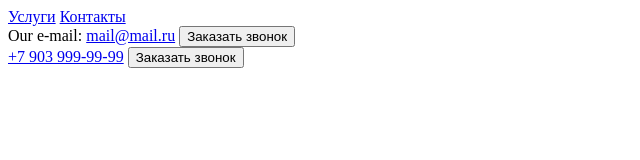
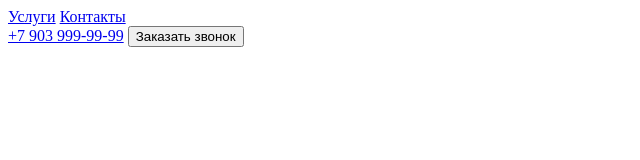
Before and after one commit to RomanReignsForever/app, a plain HTML site: page index.html in a window 1280 px wide. Shown: the whole page, without its empty margins (0-640 px from the left). Drawn offline with Linux system fonts and the light colour scheme.

Commit message:
'removed'

```diff
--- a/index.html
+++ b/index.html
@@ -14,10 +14,6 @@
             <a href="#contacts">Контакты</a>
         </nav>
         <div>
-            Our e-mail: <a href="mailto:mail@mail.ru">mail@mail.ru</a>
-            <button>Заказать звонок</button>
-        </div>
-        <div>
             <a href="tel:+79039999999">+7 903 999-99-99</a>
             <button>Заказать звонок</button>
         </div>
```
